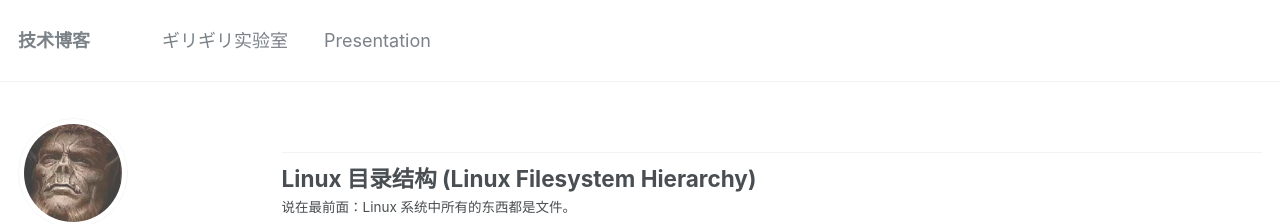
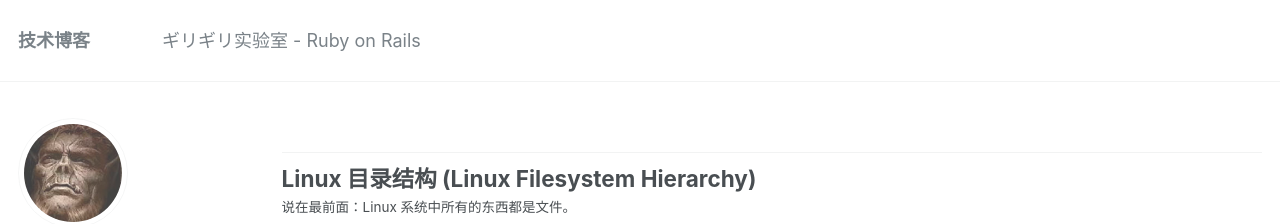
Before and after one commit to XenonChau/blog_jekyll, a Jekyll site: the page built from index.html, in a window 1280 px wide and 935 px high. Shown: the top 224 px of the window. Built offline with Jekyll 4.4.1, drawn with Linux system fonts in a browser that asks for light colours; the list of posts is cut into pages by our own code.

```diff
--- a/_data/navigation.yml
+++ b/_data/navigation.yml
@@ -1,7 +1,7 @@
 # main links links
 main:
-  - title: "ギリギリ实验室"
+  - title: "ギリギリ实验室 - Ruby on Rails"
     url: http://xenonchau.com/
 
-  - title: "Presentation"
-    url: http://xenonchau.com/homepage_html/
+  #- title: "Presentation"
+  #  url: http://xenonchau.com/homepage_html/
```
Also changed, not shown: docs/CNAME (renamed from CNAME).
